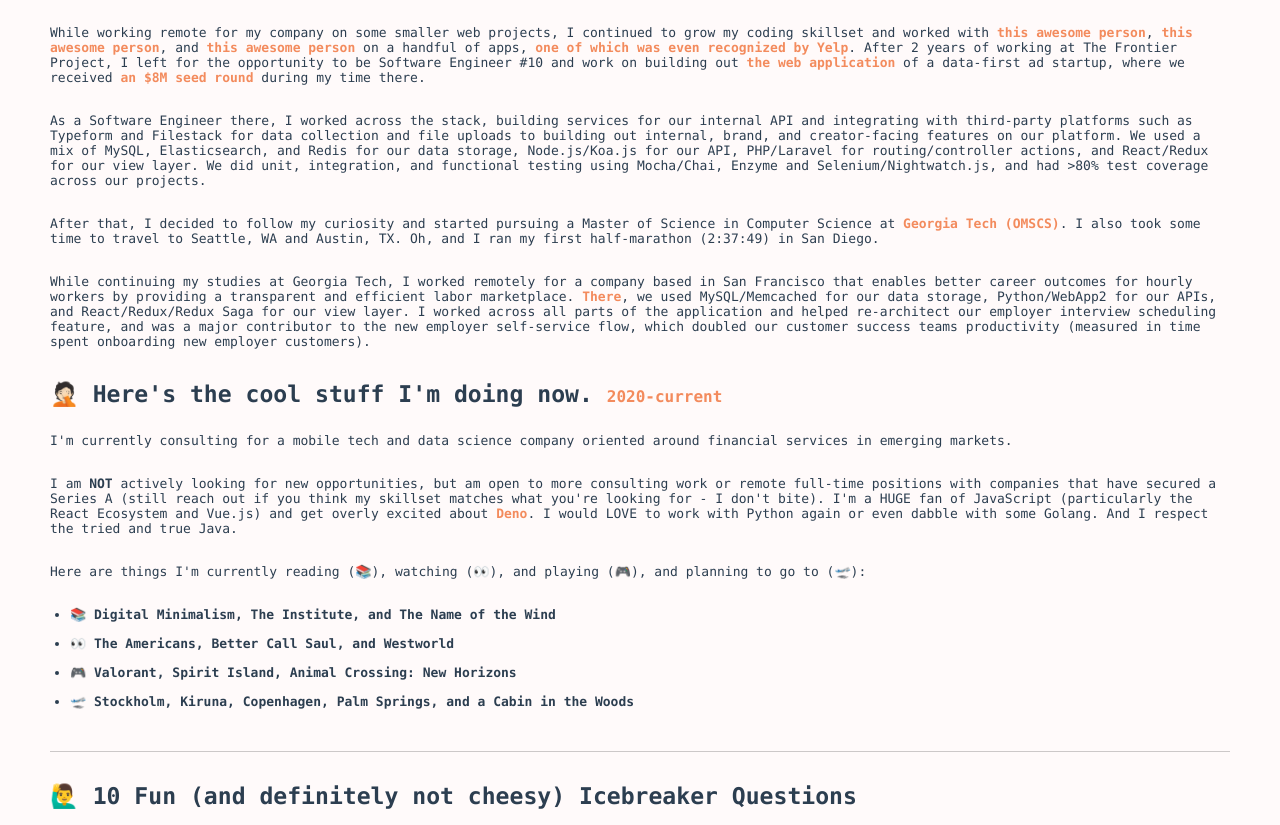
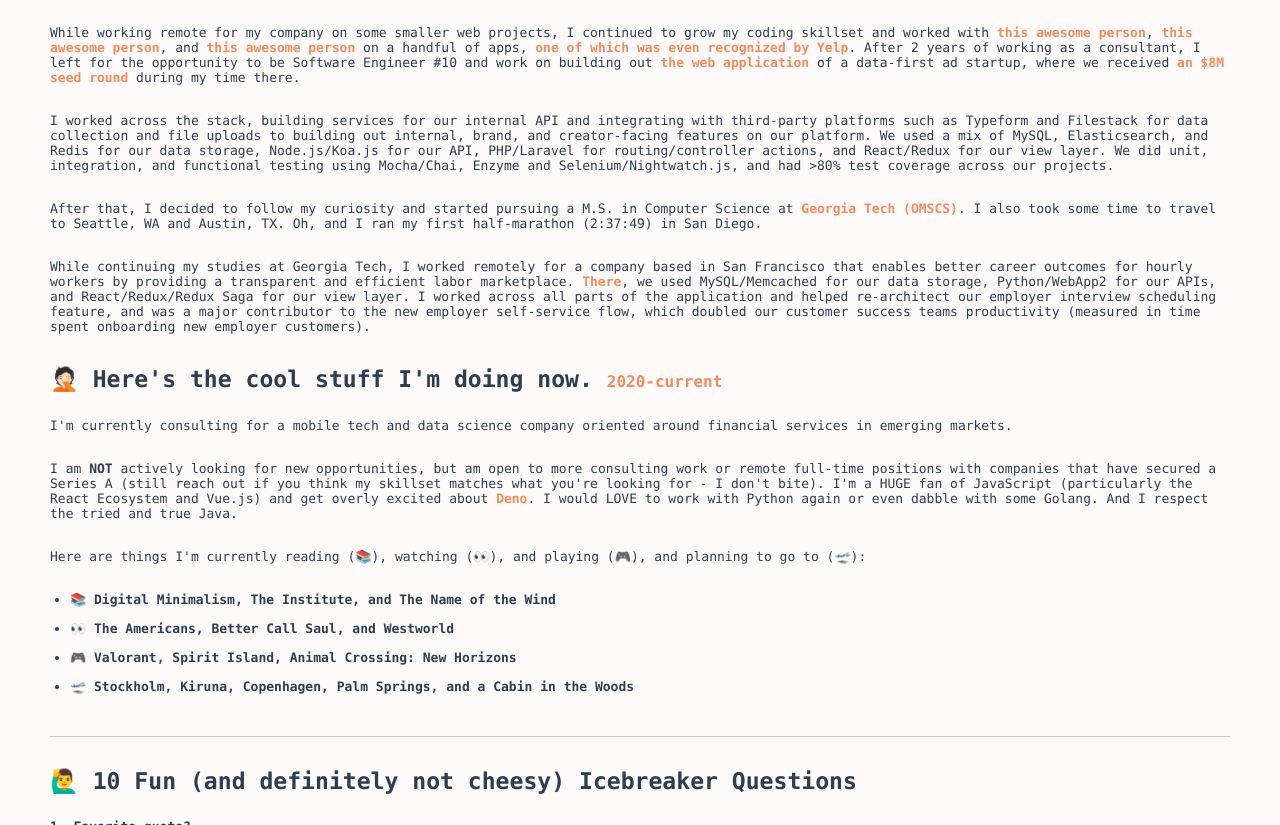
Before and after one commit to c9rl/c9rl.works, a Gatsby site: page /about in a window 1280 px wide. Shown: the part 989-1814 px from the top of the page. Built offline with nearby package versions, Linux system fonts and the light colour scheme; Gatsby itself is replaced by a stand-in of ours; some packages are replaced by stand-ins of ours.

Commit message:
:pencil: update about me page

```diff
--- a/src/pages/about.js
+++ b/src/pages/about.js
@@ -80,14 +80,14 @@
             awesome person</a>, <a href="https://www.linkedin.com/in/daisytsao/" target="_blank" rel="noopener noreferrer">this awesome person</a>,
             and <a href="https://www.linkedin.com/in/justanman/" target="_blank" rel="noopener noreferrer">this awesome person</a> on a handful of
             apps, <a href="https://engineeringblog.yelp.com/2016/05/yelp-online-hackathon-winners.html" target="_blank" rel="noopener noreferrer">one
-            of which was even recognized by Yelp</a>. After 2 years of working at The Frontier Project, I left for the
+            of which was even recognized by Yelp</a>. After 2 years of working as a consultant, I left for the
             opportunity to be Software Engineer #10 and work on building out <a href="https://my.socialnative.com/" target="_blank" rel="noopener noreferrer">the web
             application</a> of a data-first ad startup,
             where we received <a href="https://techcrunch.com/2017/05/18/social-native-raises-8-million-to-build-a-new-social-media-ad-platform/" target="_blank" rel="noopener noreferrer">an $8M seed round</a> during
             my time there.
           </p>
           <p>
-            As a Software Engineer there, I worked across the stack, building services for our internal API and integrating with third-party platforms such as Typeform and
+            I worked across the stack, building services for our internal API and integrating with third-party platforms such as Typeform and
             Filestack for data collection and file uploads to building out internal, brand, and creator-facing features
             on our platform. We used a mix of MySQL, Elasticsearch, and Redis for our data storage, Node.js/Koa.js for
             our API, PHP/Laravel for routing/controller actions, and React/Redux for our view layer. We did unit,
@@ -95,7 +95,7 @@
             coverage across our projects.
           </p>
           <p>
-            After that, I decided to follow my curiosity and started pursuing a Master of Science in Computer
+            After that, I decided to follow my curiosity and started pursuing a M.S. in Computer
             Science at <a href="http://www.omscs.gatech.edu/" target="_blank" rel="noopener noreferrer">Georgia Tech (OMSCS)</a>. I also took some time to travel to Seattle, WA and Austin, TX. Oh, and I ran
             my first half-marathon (2:37:49) in San Diego.
           </p>
```
